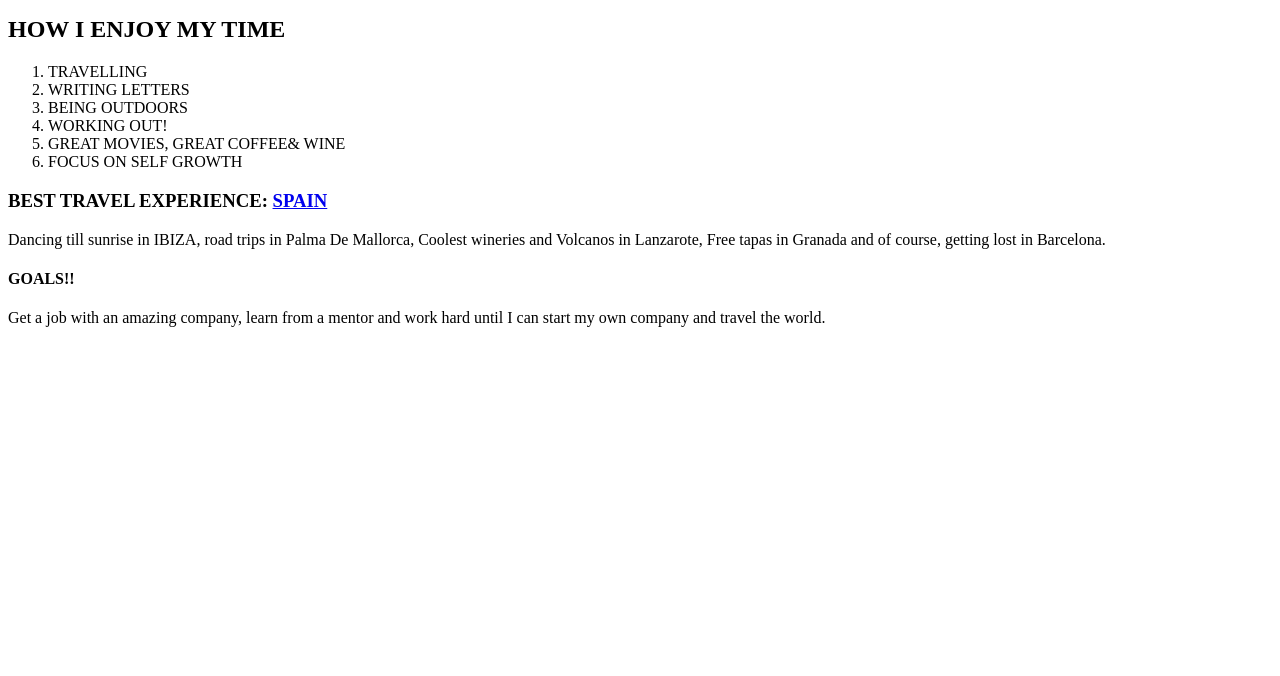
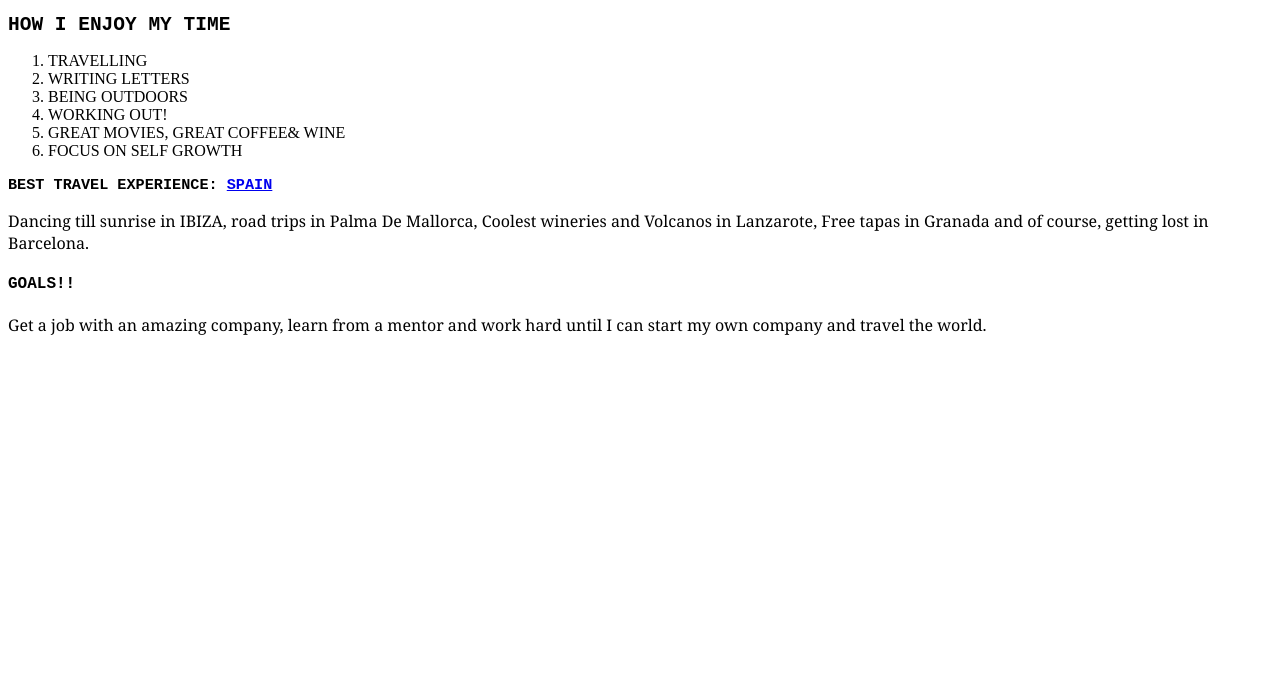
Before and after one commit to tenzyy/tenzin-yaungchen-profile, a plain HTML site: page index.html in a window 1280 px wide. Shown: the part 124-800 px from the top of the page. Drawn offline with Linux system fonts and the light colour scheme.

Commit message:
link css

```diff
--- a/index.html
+++ b/index.html
@@ -2,7 +2,7 @@
 <html>
 <head>
     <body>
-    <link href="./style.css" type="text.css" rel="stylesheet">
+        <link href = "./style.css" type="text/css" rel="stylesheet">
 <div>
     <title>TENZIN YAUNGCHEN</title>
 </head>
```
